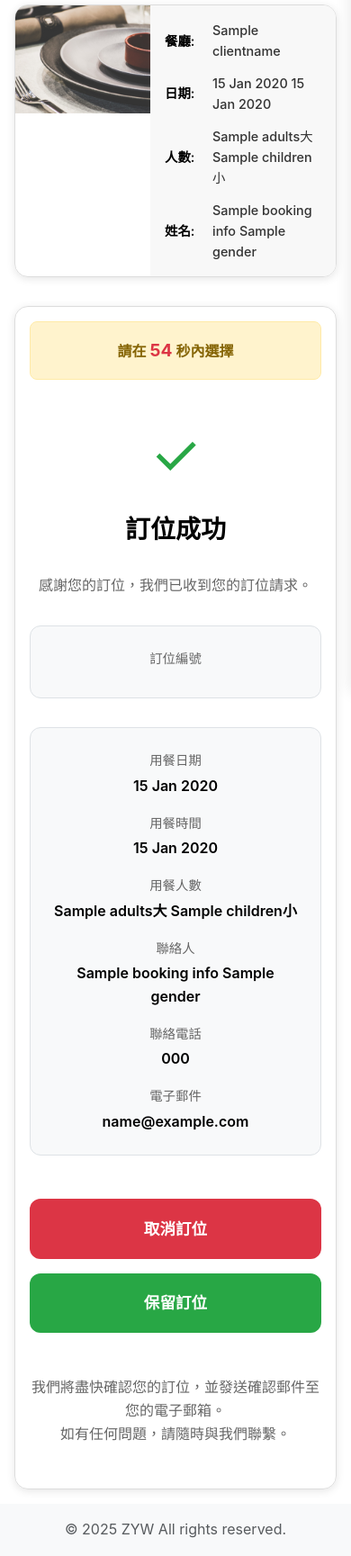
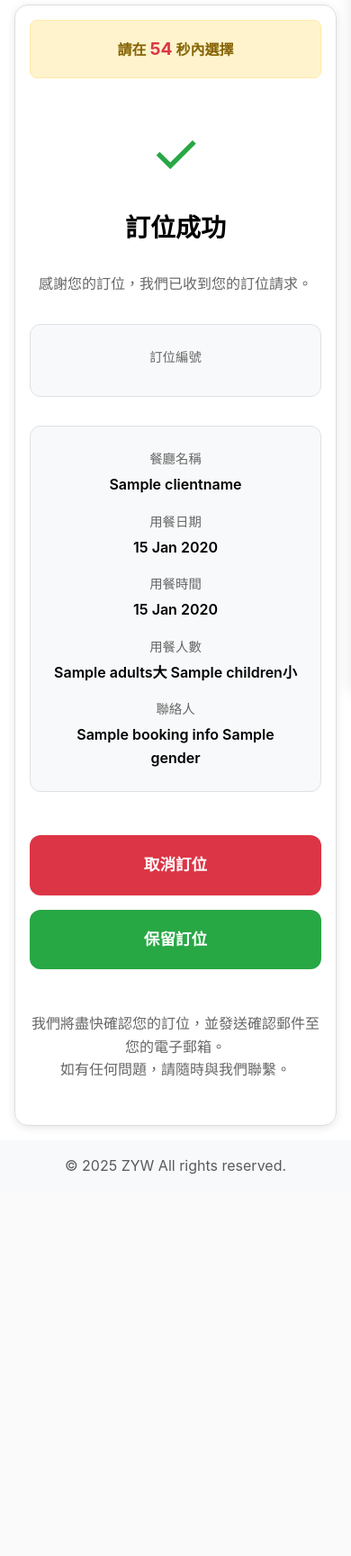
Before and after one commit to ZYW0097/ZYW, a Node server app: template views/booking/success.ejs in a window 390 px wide. Shown: the part 75-1804 px from the top of the page at 90% size. After the commit the page ends 1400 px from the top, so only its background shows below. Run offline with Node 20, Linux system fonts and the light colour scheme; the template is opened without the code that fills it: most values are stand-ins (such as "Sample title", 1, 10 or a date in 2020); some libraries are stand-ins or nearby versions.

Commit message:
dev/test v0.4.7.2

```diff
--- a/public/css/booking-step1.css
+++ b/public/css/booking-step1.css
@@ -168,6 +168,7 @@
     color: #999;
     cursor: not-allowed;
     border-color: #eee;
+    pointer-events: none; /* 保持不能點擊但不顯示禁止圖標 */
 }
 
 /* 時段選擇樣式 - 4個一排 */
--- a/public/css/booking-success.css
+++ b/public/css/booking-success.css
@@ -1,3 +1,12 @@
+/* Success 頁面專用樣式 */
+.success-page.booking-form-container {
+    max-width: 800px;
+    margin: 0 auto;
+    height: auto; /* 改為自動高度 */
+    min-height: auto; /* 移除最小高度限制 */
+    overflow-y: visible; /* 不需要滾動 */
+}
+
 /* 倒數時間容器 */
 .countdown-container {
     background: #fff3cd;
@@ -196,37 +205,11 @@
         box-sizing: border-box;
     }
 
-    .booking-layout {
-        grid-template-columns: 1fr;
-        gap: 2rem;
-    }
-
-    .booking-summary-card {
-        position: static;
-        order: -1;
-        display: flex;
-        flex-direction: row;
-    }
-
-    .restaurant-image {
-        width: 150px;
-        height: 120px;
-        flex-shrink: 0;
-    }
-
-    .booking-details {
-        flex: 1;
-        padding: 1rem;
-    }
-
-    .booking-form-container {
+    .success-page.booking-form-container {
         padding: 1.5rem;
-        height: auto;
-        min-height: 500px;
         width: 100%;
         max-width: 100%;
         box-sizing: border-box;
-        overflow-x: hidden;
     }
 
     .success-title {
@@ -255,7 +238,7 @@
 }
 
 @media (max-width: 480px) {
-    .booking-form-container {
+    .success-page.booking-form-container {
         padding: 1rem;
     }
 
--- a/public/js/booking-success.js
+++ b/public/js/booking-success.js
@@ -75,7 +75,7 @@
         isActionTaken = true;
         clearInterval(countdownTimer);
 
-        const message = isAuto ? '時間已到，已為您保留訂位' : '已為您保留訂位';
+        const message = isAuto ? '時間已到，已自動為您保留訂位' : '已為您保留訂位';
         showResult('✓', message, '#28a745');
     }
 
--- a/views/booking/success.ejs
+++ b/views/booking/success.ejs
@@ -9,34 +9,8 @@
 </head>
 <body>
     <div class="page-container">
-        <div class="booking-layout">
-            <!-- 左側摘要卡片 -->
-            <div class="booking-summary-card">
-                <div class="restaurant-image">
-                    <img src="/images/dine.jpg" alt="餐廳圖片">
-                </div>
-                <div class="booking-details">
-                    <div class="detail-item">
-                        <span class="detail-label">餐廳:</span>
-                        <span class="detail-value"><%= clientname %></span>
-                    </div>
-                    <div class="detail-item">
-                        <span class="detail-label">日期:</span>
-                        <span class="detail-value"><%= bookingInfo.date %> <%= bookingInfo.time %></span>
-                    </div>
-                    <div class="detail-item">
-                        <span class="detail-label">人數:</span>
-                        <span class="detail-value"><%= bookingInfo.adults %>大<%= bookingInfo.children %>小</span>
-                    </div>
-                    <div class="detail-item">
-                        <span class="detail-label">姓名:</span>
-                        <span class="detail-value"><%= bookingInfo.name %> <%= bookingInfo.gender %></span>
-                    </div>
-                </div>
-            </div>
-
-            <!-- 右側成功信息容器 -->
-            <div class="booking-form-container">
+        <!-- 只保留右側成功信息容器 -->
+        <div class="booking-form-container success-page">
             <!-- 倒數時間 -->
             <div class="countdown-container">
                 <div class="countdown-text">請在 <span id="countdown">60</span> 秒內選擇</div>
@@ -57,6 +31,10 @@
                 <div class="booking-info-details">
                     <div class="info-grid">
                         <div class="info-item">
+                            <div class="info-label">餐廳名稱</div>
+                            <div class="info-value"><%= clientname %></div>
+                        </div>
+                        <div class="info-item">
                             <div class="info-label">用餐日期</div>
                             <div class="info-value"><%= bookingInfo.date %></div>
                         </div>
@@ -71,14 +49,6 @@
                         <div class="info-item">
                             <div class="info-label">聯絡人</div>
                             <div class="info-value"><%= bookingInfo.name %> <%= bookingInfo.gender %></div>
-                            </div>
-                            <div class="info-item">
-                                <div class="info-label">聯絡電話</div>
-                                <div class="info-value"><%= bookingInfo.phone %></div>
-                            </div>
-                            <div class="info-item">
-                                <div class="info-label">電子郵件</div>
-                                <div class="info-value"><%= bookingInfo.email %></div>
                         </div>
                     </div>
                 </div>
@@ -103,7 +73,6 @@
             </div>
         </div>
     </div>
-    </div>
 
     <script>
         const storeSlug = '<%= storeSlug %>';
```
Lines whose indentation alone changed are shown as unchanged.
